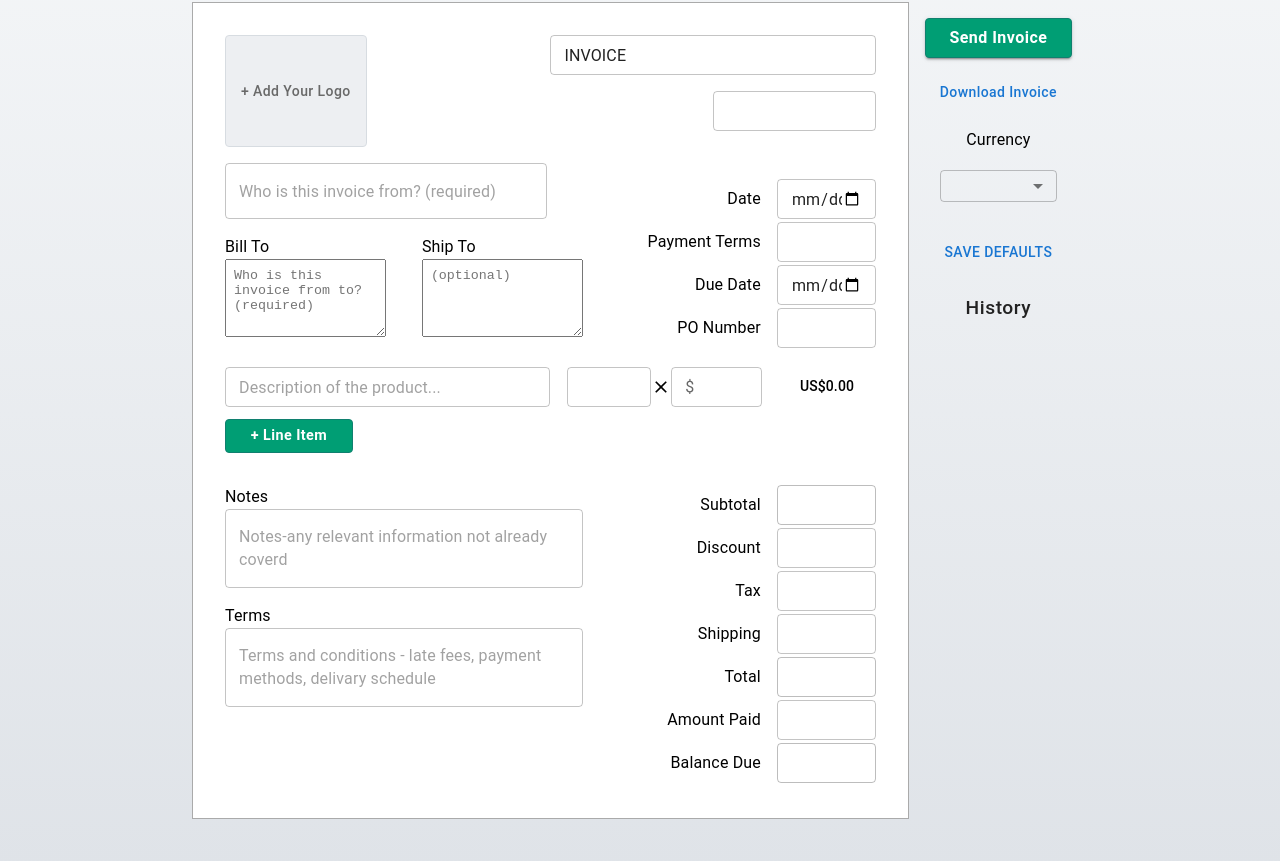
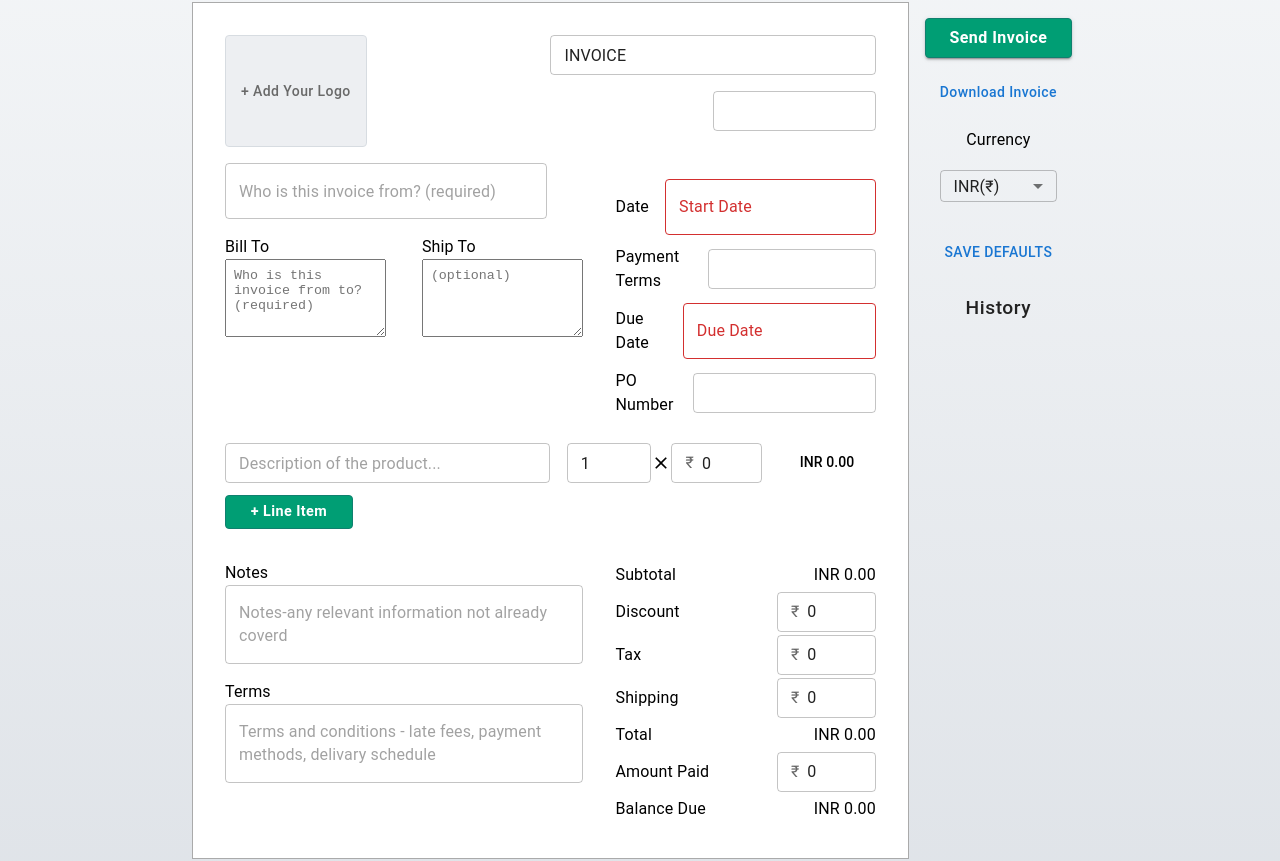
Before and after one commit to inaveentata/invoice-generator, a React (Create React App) app: page / in a window 1280 px wide. Shown: the part 458-1319 px from the top of the page. Built offline with nearby package versions, Linux system fonts and the light colour scheme.

Commit message:
Done with functionality

```diff
--- a/package.json
+++ b/package.json
@@ -7,9 +7,14 @@
     "@emotion/styled": "^11.10.0",
     "@mui/icons-material": "^5.8.4",
     "@mui/material": "^5.9.2",
+    "@mui/x-date-pickers": "^5.0.0-beta.3",
     "@testing-library/jest-dom": "^5.16.4",
     "@testing-library/react": "^13.3.0",
     "@testing-library/user-event": "^13.5.0",
+    "date-fns": "^2.29.1",
+    "dayjs": "^1.11.4",
+    "luxon": "^2.5.0",
+    "moment": "^2.29.4",
     "react": "^18.2.0",
     "react-dom": "^18.2.0",
     "react-router-dom": "^6.3.0",
--- a/src/components/BillDetails.js
+++ b/src/components/BillDetails.js
@@ -1,10 +1,21 @@
-import React from "react";
-import { Stack, Box, TextField, TextareaAutosize,Typography } from "@mui/material";
+import React,{useState} from "react";
+import { Stack, Box, TextField, TextareaAutosize, Typography } from "@mui/material";
+import { AdapterDateFns } from "@mui/x-date-pickers/AdapterDateFns";
+import { LocalizationProvider } from "@mui/x-date-pickers/LocalizationProvider";
+import { DatePicker } from "@mui/x-date-pickers/DatePicker";
 
 const BillDetails = () => {
+  const [startDate, setStartDate] = useState('')
+  const [endDate, setEndDate] = useState('')
+  const [paymentTerms, setPaymentTerms] = useState('')
+  const [poNumber, setPoNumber] = useState('')
   return (
-    <Box flexDirection={{xs:'column', md: "row" }} sx={{display:'flex', mt: "1rem" ,justifyContent:'space-between'}} spacing={{ md: 2 }}>
-      <Stack width={{md:'55%'}}>
+    <Box
+      flexDirection={{ xs: "column", md: "row" }}
+      sx={{ display: "flex", mt: "1rem", justifyContent: "space-between" }}
+      spacing={{ md: 2 }}
+    >
+      <Stack width={{ md: "55%" }}>
         <TextField
           multiline
           placeholder="Who is this invoice from? (required)"
@@ -27,10 +38,100 @@ const BillDetails = () => {
         </Box>
       </Stack>
       <Stack mt="1rem" alignSelf="flex-end" width={{ md: "40%" }}>
-        <BillDateSingle text="Date" type="date" />
+        <Box
+          sx={{
+            display: "flex",
+            alignItems: "center",
+            justifyContent: "end",
+            mb: "10px",
+          }}
+        >
+          <Typography component="label" sx={{ mr: "1rem" }}>
+            Date
+          </Typography>
+          <LocalizationProvider dateAdapter={AdapterDateFns}>
+            <DatePicker
+              label="Start Date"
+              value={startDate}
+              onChange={(newValue) => {
+                setStartDate(newValue);
+              }}
+              renderInput={(params) => <TextField {...params} />}
+            />
+          </LocalizationProvider>
+        </Box>
+        <Box
+          sx={{
+            display: "flex",
+            alignItems: "center",
+            justifyContent: "end",
+            mb: "10px",
+          }}
+        >
+          <Typography component="label">Payment Terms</Typography>
+          <TextField
+            value={paymentTerms}
+            onChange={(e) => setPaymentTerms(e.target.value)}
+            type="text"
+            size="small"
+            sx={{ ml: "1rem" }}
+          />
+        </Box>
+        <Box
+          sx={{
+            display: "flex",
+            alignItems: "center",
+            justifyContent: "end",
+            mb: "10px",
+          }}
+        >
+          <Typography component="label" sx={{ mr: "1rem" }}>
+            Due Date
+          </Typography>
+          <LocalizationProvider dateAdapter={AdapterDateFns}>
+            <DatePicker
+              label="Due Date"
+              value={endDate}
+              onChange={(newValue) => {
+                setEndDate(newValue);
+              }}
+              minDate={startDate}
+              renderInput={(params) => <TextField {...params} />}
+            />
+          </LocalizationProvider>
+        </Box>
+        <Box
+          sx={{
+            display: "flex",
+            alignItems: "center",
+            justifyContent: "end",
+            mb: "10px",
+          }}
+        >
+          <Typography component="label">PO Number</Typography>
+          <TextField
+            value={poNumber}
+            onChange={(e) => setPoNumber(e.target.value)}
+            type="text"
+            size="small"
+            sx={{ ml: "1rem" }}
+          />
+        </Box>
+        {/* <BillDateSingle
+          text="Date"
+          type="date"
+          value={startDate}
+          setValue={setStartDate}
+        />
         <BillDateSingle text="Payment Terms" />
-        <BillDateSingle text="Due Date" type="date" />
-        <BillDateSingle text="PO Number" />
+        <BillDateSingle
+          text="Due Date"
+          type="date"
+          value={endDate}
+          setValue={setEndDate}
+          extraProp={startDate}
+        />
+        <BillDateSingle text="PO Number" /> */}
       </Stack>
     </Box>
   );
@@ -53,13 +154,13 @@ function BillInfoSingle({text,placeHoldertext=''}) {
   );
 }
 
-function BillDateSingle({text,type}) {
+/* function BillDateSingle({text,type,value,setValue,extraProp}) {
   return (
     <Box sx={{ display: "flex", alignItems:'center', justifyContent: "end",mb:'3px' }}>
       <Typography component='label'>{text }</Typography>
-      <TextField type={type} size="small" sx={{ml:'1rem', width: "38%" }} />
+      <TextField value={value} onChange={(e)=>setValue(e.target.value)} type={type} minDate={extraProp} size="small" sx={{ml:'1rem', width: "38%" }} />
     </Box>
   );
-}
+} */
 
 export default BillDetails;
--- a/src/components/CurrencyContextWrapper.js
+++ b/src/components/CurrencyContextWrapper.js
@@ -3,7 +3,7 @@ import React,{ createContext,useState } from 'react'
 export const CurrencyContext = createContext()
 
 const CurrencyContextWrapper = ({children}) => {
-    const [value,setValue] = useState('Hello')
+    const [value, setValue] = useState("INR(₹)");
   return (
       <CurrencyContext.Provider value={{value,setValue}}>
           {children}
--- a/src/components/CurrencyType.js
+++ b/src/components/CurrencyType.js
@@ -1,10 +1,12 @@
-import React,{useState} from 'react'
+import React,{useContext} from 'react'
 import { Select, MenuItem,Stack,Typography } from '@mui/material'
 import currencyOptionsList from "../data/currencyData";
+import { CurrencyContext } from "./CurrencyContextWrapper";
+
 
 
 const CurrencyType = () => {
-  const [value, setValue] = useState()
+  const {value, setValue} = useContext(CurrencyContext)
   const currency = currencyOptionsList.map((currency) => {
 
       return (
--- a/src/components/FinalAmount.js
+++ b/src/components/FinalAmount.js
@@ -1,34 +1,90 @@
-import React from "react";
-import { Box, Stack, TextField, Typography } from "@mui/material";
+import React, { useContext, useState } from "react";
+import {
+  Box,
+  Stack,
+  TextField,
+  Typography,
+  InputAdornment,
+} from "@mui/material";
+import { CurrencyContext } from "./CurrencyContextWrapper";
 
-const FinalAmount = () => {
+const FinalAmount = (props) => {
+  const [discount, setDiscount] = useState(0);
+  const [tax, setTax] = useState(0);
+  const [shipping, setShipping] = useState(0);
+  const [amountPaid, setAmountPaid] = useState(0);
+  let { value } = useContext(CurrencyContext);
+  const symbol = value.slice(4, -1);
+  value = value.slice(0, 3);
   return (
-    <Box flexDirection={{xs:'column', md: "row" }} sx={{display:'flex', mt: "1rem" ,justifyContent:'space-between'}} spacing={{ md: 2 }}>
-      <Stack width={{md:'55%'}}>
+    <Box
+      flexDirection={{ xs: "column", md: "row" }}
+      sx={{ display: "flex", mt: "1rem", justifyContent: "space-between" }}
+      spacing={{ md: 2 }}
+    >
+      <Stack width={{ md: "55%" }}>
         <FinalBillTerms
-          text='Notes'
+          text="Notes"
           placeHoldertext="Notes-any relevant information not already coverd"
         />
         <FinalBillTerms
-          text='Terms'
+          text="Terms"
           placeHoldertext="Terms and conditions - late fees, payment methods, delivary schedule"
         />
       </Stack>
-      <Stack mt="1rem" alignSelf='flex-end' width={{md:'40%'}}>
-        <FinalBillComponents text="Subtotal" notEditable />
-        <FinalBillComponents text="Discount" />
-        <FinalBillComponents text="Tax" />
-        <FinalBillComponents text="Shipping" />
-        <FinalBillComponents text="Total" notEditable />
-        <FinalBillComponents text="Amount Paid" />
-        <FinalBillComponents text="Balance Due" notEditable />
+      <Stack mt="1rem" alignSelf="flex-end" width={{ md: "40%" }}>
+        <FinalBillComponents
+          text="Subtotal"
+          type={value}
+          amount={props.rate * props.quantity}
+        />
+        <FinalBillComponents
+          text="Discount"
+          isEditable
+          type={symbol}
+          value={discount}
+          setValue={setDiscount}
+        />
+        <FinalBillComponents
+          text="Tax"
+          isEditable
+          type={symbol}
+          value={tax}
+          setValue={setTax}
+        />
+        <FinalBillComponents
+          text="Shipping"
+          isEditable
+          type={symbol}
+          value={shipping}
+          setValue={setShipping}
+        />
+        <FinalBillComponents
+          text="Total"
+          type={value}
+          amount={props.rate * props.quantity - discount + tax + shipping}
+        />
+        <FinalBillComponents
+          text="Amount Paid"
+          isEditable
+          type={symbol}
+          value={amountPaid}
+          setValue={setAmountPaid}
+        />
+        <FinalBillComponents
+          text="Balance Due"
+          type={value}
+          amount={
+            props.rate * props.quantity - discount + tax + shipping - amountPaid
+          }
+        />
       </Stack>
     </Box>
   );
 };
 
 //Final Bill terms
-function FinalBillTerms({ placeHoldertext,text }) {
+function FinalBillTerms({ placeHoldertext, text }) {
   return (
     <Box mt="1rem">
       <Typography component="label">{text}</Typography>
@@ -44,18 +100,42 @@ function FinalBillTerms({ placeHoldertext,text }) {
 }
 
 // Bill division
-function FinalBillComponents({ text, notEditable, value = "0" }) {
+function FinalBillComponents({
+  text,
+  isEditable,
+  type,
+  amount = 0,
+  value,
+  setValue,
+}) {
   return (
     <Box
       sx={{
         display: "flex",
         alignItems: "center",
-        justifyContent: "end",
+        justifyContent: "space-between",
         mb: "3px",
       }}
     >
       <Typography component="label">{text}</Typography>
-      <TextField disabled={notEditable} size="small" sx={{ml:'1rem', width: "38%" }} />
+      {isEditable ? (
+        <TextField
+          type='text'
+          value={value}
+          onChange={(e) => setValue(+e.target.value)}
+          size="small"
+          sx={{ ml: "1rem", width: "38%" }}
+          InputProps={{
+            startAdornment: (
+              <InputAdornment position="start">{type}</InputAdornment>
+            ),
+          }}
+        />
+      ) : (
+        <Typography variant="subtitle1" component="span">
+          {type} {amount}.00
+        </Typography>
+      )}
     </Box>
   );
 }
--- a/src/components/InvoiceHeader.js
+++ b/src/components/InvoiceHeader.js
@@ -1,28 +1,45 @@
-import React, { useState } from 'react'
+import React, { useState, useEffect } from "react";
 import { styled } from "@mui/material/styles";
-import { Box,TextField,Button } from '@mui/material'
+import { Box, TextField, Button } from "@mui/material";
 
 const Input = styled("input")({
   display: "none",
 });
 
+const InvoiceHeader = () => {
+  const [title, setTitle] = useState("INVOICE");
+  const [selectedImage, setSelectedImage] = useState(null);
+  const [imageUrl, setImageUrl] = useState(null);
 
-const InvoiceHeader = () => {
-    const [title, setTitle] = useState('INVOICE')
+  useEffect(() => {
+    if (selectedImage) {
+      setImageUrl(URL.createObjectURL(selectedImage));
+    }
+  }, [selectedImage]);
+
   return (
     <Box
       display="flex"
       justifyContent={{ md: "space-between" }}
       flexDirection={{ xs: "column", md: "row" }}
     >
-      <Box sx={{ order: { xs: "2", md: "1" } }}>
+      <Box sx={{ width: "10rem", order: { xs: "2", md: "1" } }}>
         <label htmlFor="contained-button-file">
           <Input
             accept="image/*"
             id="contained-button-file"
-            multiple
             type="file"
+            onChange={(e) => setSelectedImage(e.target.files[0])}
           />
+
+          {imageUrl ? (
+            imageUrl &&
+            selectedImage && (
+              <Box mt={2} textAlign="center">
+                <img src={imageUrl} alt={selectedImage.name} height="100px" />
+              </Box>
+            )
+          ) : (
             <Button
               variant="outlined"
               component="span"
@@ -30,18 +47,19 @@ const InvoiceHeader = () => {
                 height: "100%",
                 border: "1px solid #ced4da",
                 bgcolor: "#e9ecef",
-              opacity: '0.8',
-              textTransform: 'capitalize',
-              color:'#444',
+                opacity: "0.8",
+                textTransform: "capitalize",
+                color: "#444",
                 "&:hover": {
                   border: "1px solid #ced4da",
                   bgcolor: "#e9ecef",
-                opacity:'1'
+                  opacity: "1",
                 },
               }}
             >
               + Add Your Logo
             </Button>
+          )}
         </label>
       </Box>
       <Box
@@ -70,6 +88,6 @@ const InvoiceHeader = () => {
       </Box>
     </Box>
   );
-}
+};
 
-export default InvoiceHeader
+export default InvoiceHeader;
--- a/src/components/InvoiceMain.js
+++ b/src/components/InvoiceMain.js
@@ -1,4 +1,4 @@
-import React from "react";
+import React,{useState} from "react";
 import { Box } from "@mui/material";
 import InvoiceHeader from "./InvoiceHeader";
 import BillDetails from "./BillDetails";
@@ -6,6 +6,8 @@ import Items from "./Items";
 import FinalAmount from "./FinalAmount";
 
 const InvoiceMain = () => {
+  const [quantity, setQuantity] = useState(1)
+  const [rate, setRate] = useState(0)
   return (
     <Box
       width={{ xs: "auto", md: "80%" }}
@@ -17,8 +19,13 @@ const InvoiceMain = () => {
     >
       <InvoiceHeader />
       <BillDetails />
-      <Items />
-    <FinalAmount />
+      <Items
+        quantity={quantity}
+        setQuantity={setQuantity}
+        rate={rate}
+        setRate={setRate}
+      />
+      <FinalAmount quantity={quantity} rate={rate} />
     </Box>
   );
 };
--- a/src/components/Items.js
+++ b/src/components/Items.js
@@ -3,7 +3,7 @@ import {v4 as uuidv4} from 'uuid'
 import { Button, Stack } from "@mui/material";
 import SingleItem from './SingleItem'
 
-const Items = () => {
+const Items = (props) => {
   const [numOfItems, setNumOfItems] = useState(1)
    let ids = []
   for (let i = 1; i <= numOfItems; i++){
@@ -14,7 +14,7 @@ const Items = () => {
   return (
     <Stack>
       {ids.map((id) => (
-        <SingleItem key={id} />
+        <SingleItem key={id} {...props} />
       ))}
       <Button
         onClick={()=> setNumOfItems(prev=>prev+1)}
--- a/src/components/SingleItem.js
+++ b/src/components/SingleItem.js
@@ -1,4 +1,4 @@
-import React from 'react'
+import React,{useContext} from 'react'
 import {
   Box,
   TextField,
@@ -6,9 +6,16 @@ import {
   InputAdornment,
 } from "@mui/material";
 import CloseIcon from "@mui/icons-material/Close";
+import { CurrencyContext } from "./CurrencyContextWrapper";
 
 
-function SingleItem(){
+
+function SingleItem(props) {
+  const {quantity,setQuantity,rate,setRate} = props
+  let { value } = useContext(CurrencyContext);
+  const symbol = value.slice(4,-1)
+  value = value.slice(0,3)
+
   return (
     <Box
       sx={{
@@ -33,13 +40,22 @@ function SingleItem(){
           my: { xs: "0.5rem", md: "0" },
         }}
       >
-        <TextField size="small" sx={{ order: { xs: "3",md:'1' } }} />
+        <TextField
+          value={quantity}
+          onChange={(e) => setQuantity(+e.target.value)}
+          size="small"
+          sx={{ order: { xs: "3", md: "1" } }}
+        />
         <CloseIcon fontSize="small" sx={{ order: { xs: "2" } }} />
         <TextField
+          value={rate}
+          onChange={(e) => setRate(+e.target.value)}
           size="small"
-          sx={{ order: { xs: "1",md:'3' } }}
+          sx={{ order: { xs: "1", md: "3" } }}
           InputProps={{
-            startAdornment: <InputAdornment position="start">$</InputAdornment>,
+            startAdornment: (
+              <InputAdornment position="start">{symbol}</InputAdornment>
+            ),
           }}
         />
       </Box>
@@ -53,7 +69,7 @@ function SingleItem(){
         }}
       >
         <Typography variant="subtitle2" component="span">
-          US$0.00
+          {value} {quantity * rate}.00
         </Typography>
       </Box>
     </Box>
```
Also changed, not shown: 1 other file (tests, documents, lock files or other folders). Lines whose indentation alone changed are shown as unchanged.
